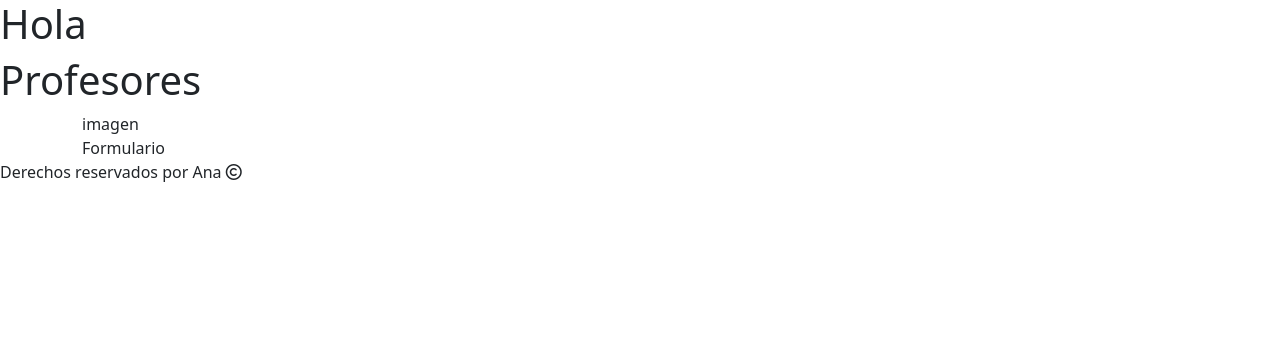
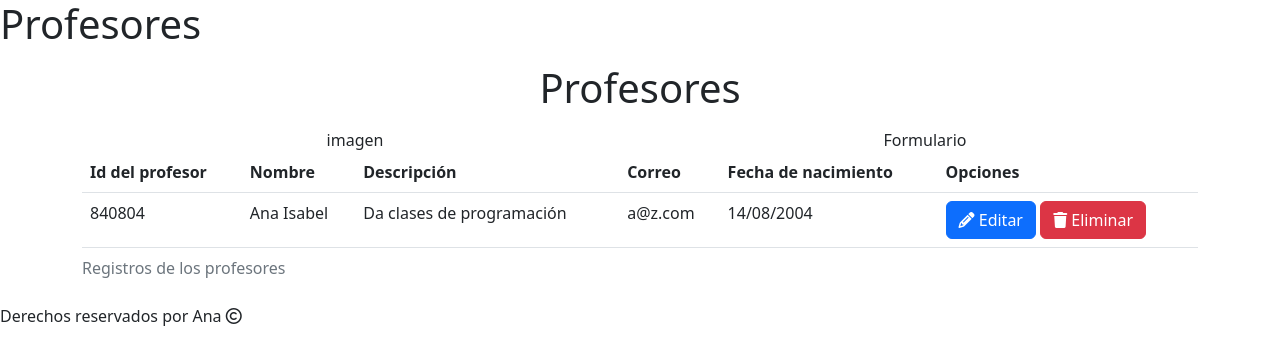
Before and after one commit to Zannabel/Profes-Practica, a website built with webpack: page src/index.html in a window 1280 px wide. Built offline with nearby package versions, Linux system fonts and the light colour scheme.

Commit message:
base para la tabla y manejo del grid

```diff
--- a/src/index.html
+++ b/src/index.html
@@ -7,27 +7,90 @@
     <title>Profesores</title>
 </head>
 <body>
-    <h1>Hola</h1>
     <header>
         <h1> Profesores </h1>
+    <header class="my-3">
+        <h1 class="text-center"> Profesores </h1>
     </header>
 
     <main class="container">
-        <section>
-            <article>
+
+        <section class="row text-center">
+            <article class="col-xs-12 col-md-6">
                 imagen
             </article>
-            <article>
+            <article class="col-xs-12 col-md-6">
                 Formulario
             </article>
         </section>
-        <section>
+        <section class="row">
             <table></table>
+            <div class="col-12">
+                <table class="table table-hover">
+
+                    <caption>
+                        Registros de los profesores
+                    </caption>
+
+                    <thead>
+                        <tr>
+                            <th scope="col">
+                                Id del profesor
+                            </th>
+                            <th scope="col">
+                                Nombre
+                            </th>
+                            <th scope="col">
+                                Descripción
+                            </th>
+                            <th scope="col">
+                                Correo
+                            </th>
+                            <th scope="col">
+                                Fecha de nacimiento
+                            </th>
+                            <th>
+                                Opciones
+                            </th>
+                        </tr>
+
+                    </thead>
+                    <tbody>
+                        <tr>
+                            <td>
+                                840804
+                            </td>
+                            <td>
+                                Ana Isabel
+                            </td>
+                            <td>
+                                Da clases de programación
+                            </td>
+                            <td>
+                                a@z.com
+                            </td>
+                            <td>
+                                14/08/2004
+                            </td>
+                            <td>
+                                <button type="button" class="btn btn-primary">
+                                    <em class="fa fa-pencil"></em> Editar
+                                </button>
+                                <button type="button" class="btn btn-danger">
+                                    <em class="fa fa-trash"></em> Eliminar
+                                </button>
+                            </td>
+                        </tr>
+                    </tbody>
+                </table>
+            </div>
         </section>
     </main>
 
     <footer>
         Derechos reservados por Ana <em class="fa-regular fa-copyright"></em>
     </footer>
+
 </body>
+
 </html>
```
